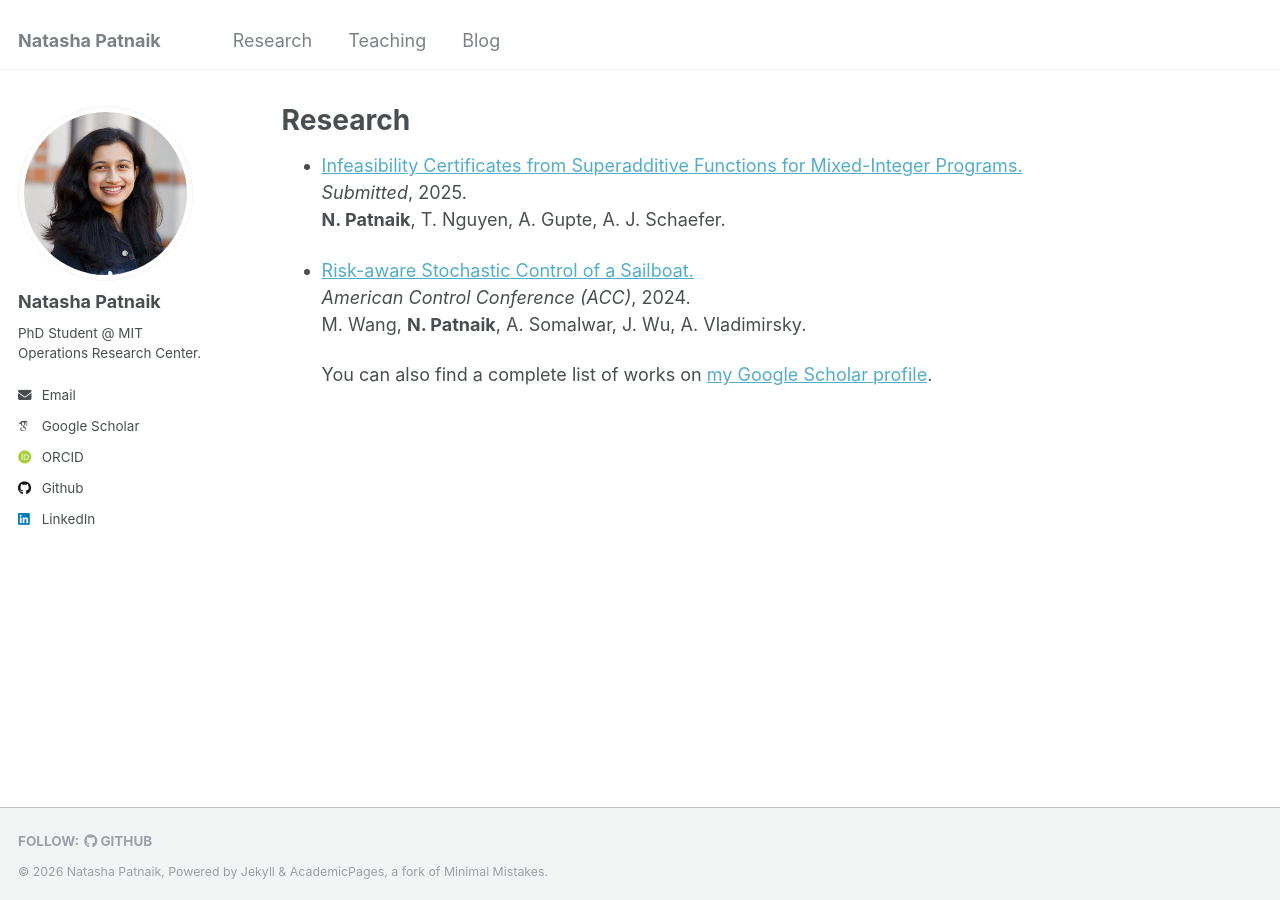
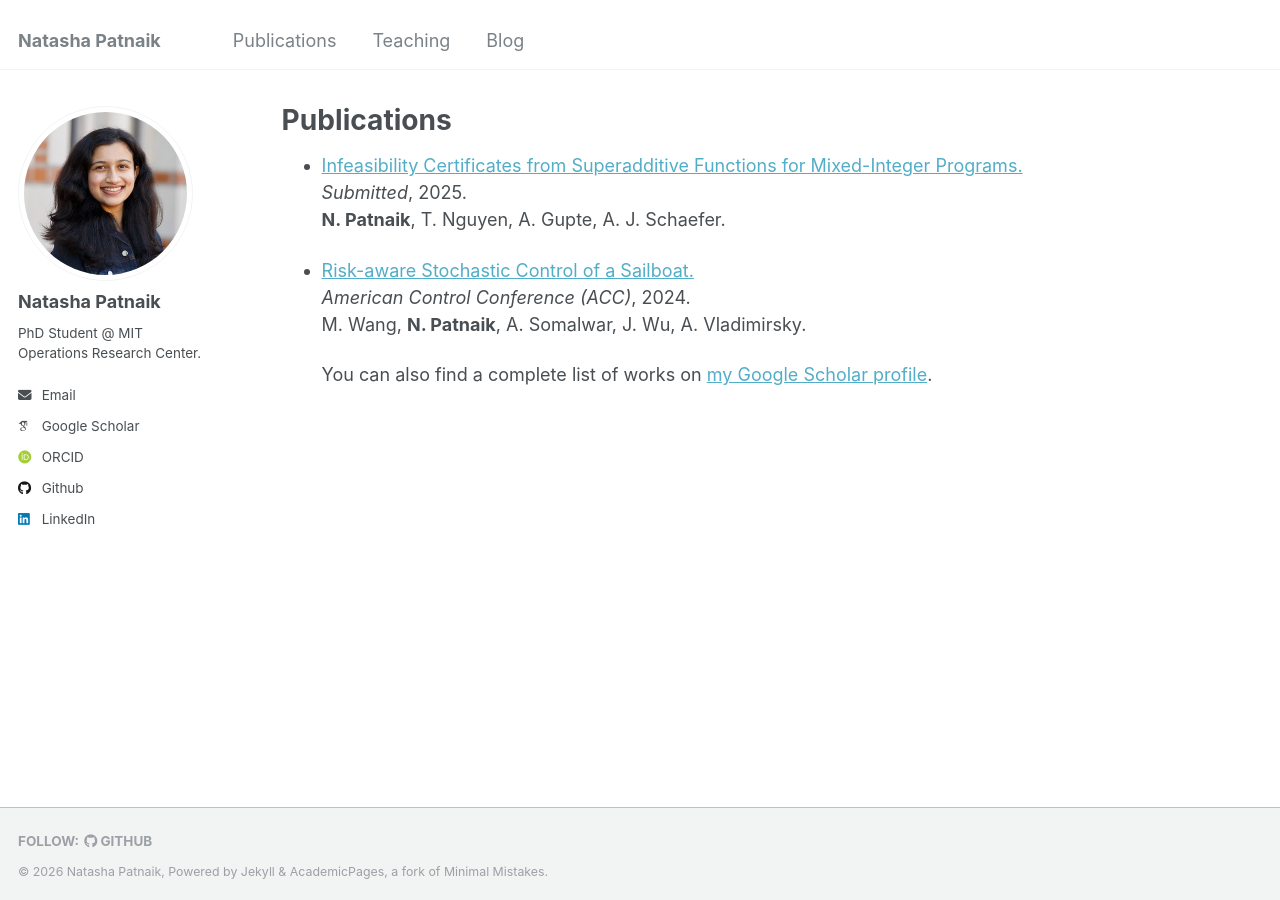
Before and after one commit to natasha-patnaik-321/natasha-patnaik-321.github.io, a Jekyll site: the page built from _pages/publications.md, in a window 1280 px wide. Built offline with Jekyll 4.4.1, drawn with Linux system fonts in a browser that asks for light colours; some web fonts are replaced.

Commit message:
Publications.

```diff
--- a/_data/navigation.yml
+++ b/_data/navigation.yml
@@ -6,7 +6,7 @@
 
 main:
 
-  - title: "Research"
+  - title: "Publications"
     url: /publications/
 
   - title: "Teaching"
--- a/_pages/publications.md
+++ b/_pages/publications.md
@@ -1,6 +1,6 @@
 ---
 layout: archive
-title: "Research"
+title: "Publications"
 permalink: /publications/
 author_profile: true
 ---
```
